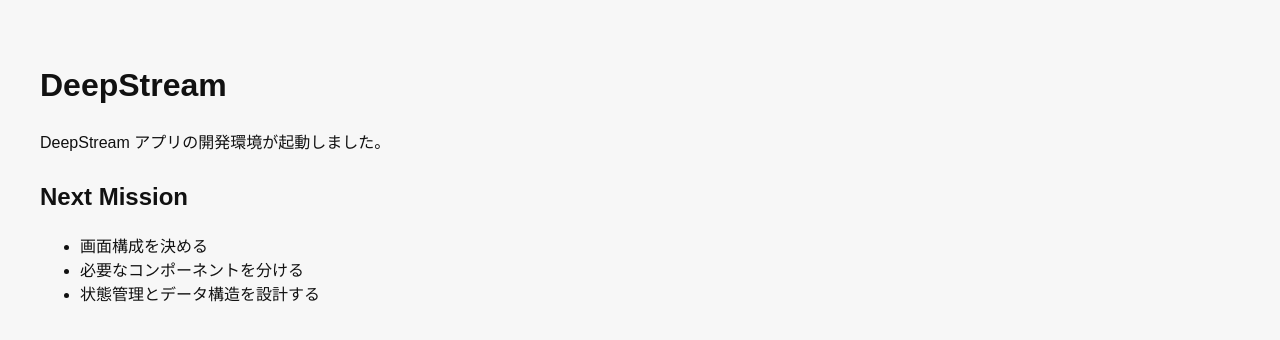
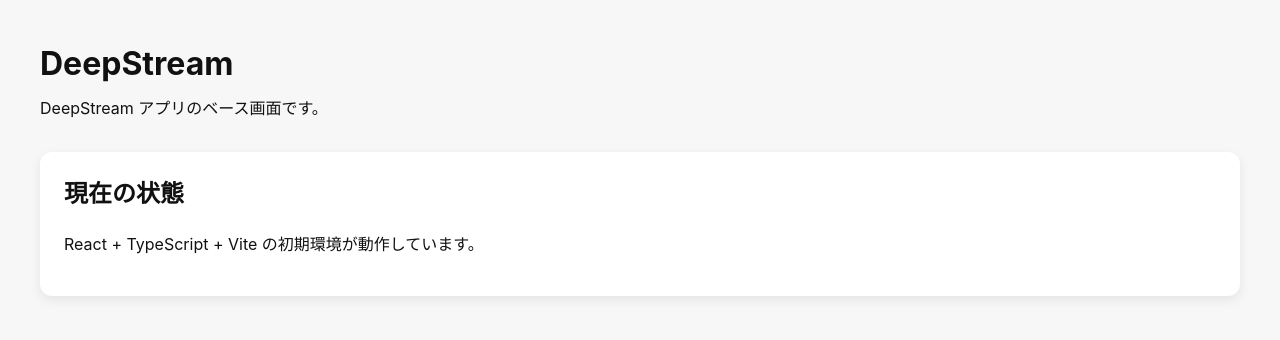
Before and after one commit to wwm001/deepstream, a React (Vite) app: page / in a window 1280 px wide. Shown: the top 340 px of the page. Built offline with nearby package versions, Linux system fonts and the light colour scheme.

Commit message:
Update DeepStream home screen

```diff
--- a/src/App.tsx
+++ b/src/App.tsx
@@ -1,16 +1,23 @@
 function App() {
   return (
-    <main style={{ padding: "40px", fontFamily: "sans-serif" }}>
-      <h1>DeepStream</h1>
-      <p>DeepStream アプリの開発環境が起動しました。</p>
+    <main style={{ minHeight: "100vh", padding: "40px" }}>
+      <header style={{ marginBottom: "32px" }}>
+        <h1 style={{ margin: 0, fontSize: "32px" }}>DeepStream</h1>
+        <p style={{ marginTop: "8px" }}>
+          DeepStream アプリのベース画面です。
+        </p>
+      </header>
 
-      <section style={{ marginTop: "24px" }}>
-        <h2>Next Mission</h2>
-        <ul>
-          <li>画面構成を決める</li>
-          <li>必要なコンポーネントを分ける</li>
-          <li>状態管理とデータ構造を設計する</li>
-        </ul>
+      <section
+        style={{
+          background: "#ffffff",
+          padding: "24px",
+          borderRadius: "12px",
+          boxShadow: "0 4px 12px rgba(0, 0, 0, 0.08)",
+        }}
+      >
+        <h2 style={{ marginTop: 0 }}>現在の状態</h2>
+        <p>React + TypeScript + Vite の初期環境が動作しています。</p>
       </section>
     </main>
   );
```
